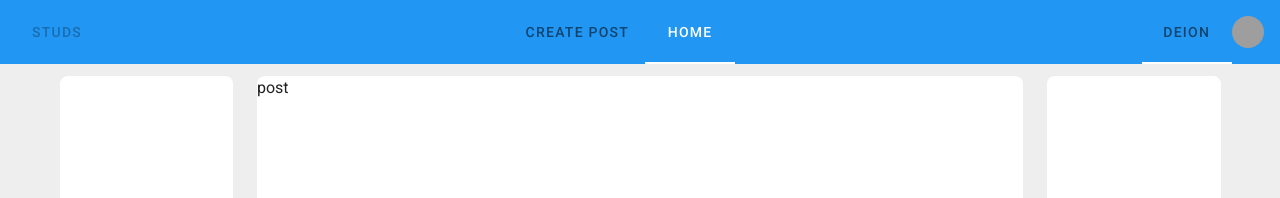
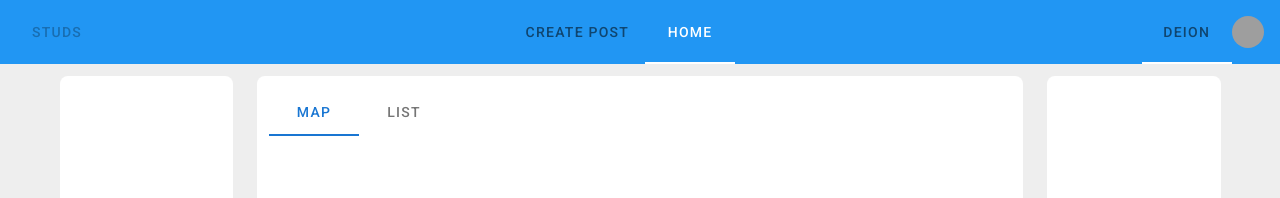
Before and after one commit to Studs-App/stud-client, a Vue app: page /home in a window 1280 px wide. Shown: the top 198 px of the page. Built offline with nearby package versions, Linux system fonts and the light colour scheme.

Commit message:
create map and list option

```diff
--- /dev/null
+++ b/src/components/Map.vue
@@ -0,0 +1,36 @@
+<template>
+   <v-row>
+        <v-tabs centered>
+            <v-tab v-for="(option, index) in options" :key="index" :to=option.path>
+                {{option.name}}
+            </v-tab>
+        </v-tabs>
+   </v-row>
+
+</template>
+
+<script lang="ts">
+import Vue from "vue";
+
+export default Vue.extend({
+
+    data: () => ({
+    options: [
+      {
+        name: "",
+        path: ""
+      },
+      {
+        name: "Map",
+        path: "/map"
+      },
+      {
+          name: "List",
+          path: "/list"
+      }
+    ]
+  })
+});
+</script>
+
+<style></style>
--- a/src/router/routerIndex.ts
+++ b/src/router/routerIndex.ts
@@ -2,6 +2,7 @@ import Vue from "vue";
 import VueRouter, { RouteConfig } from "vue-router";
 import Home from "../views/Home.vue";
 import Profile from "../views/Profile.vue";
+import { compile, component } from 'vue/types/umd';
 
 
 Vue.use(VueRouter);
@@ -10,7 +11,21 @@ const routes: Array<RouteConfig> = [
   {
     path: "/home",
     name: "Home",
-    component: Home
+    component: Home,
+    children: [
+      {
+        path: "/map",
+        name: "Map",
+        component: () =>
+          import(/* webpackChunkName: "Map" */ "@/components/Map.vue")
+      },
+      {
+        path: "/list",
+        name: "List",
+        component: () =>
+          import(/* webpackChunkName: "List" */ "@/components/List.vue")
+      }
+    ]
   },
   {
     path: "/profile",
--- a/src/views/Home.vue
+++ b/src/views/Home.vue
@@ -1,12 +1,31 @@
 <template>
-  <div>
-    post
-  </div>
+  <v-container>
+    <v-tabs >
+        <v-tab v-for="(option, index) in options" :key="index" :to=option.path>
+            {{option.name}}
+        </v-tab>
+    </v-tabs>
+  </v-container>
 </template>
 
-<script>
-export default {};
+<script lang="ts">
+import Vue from "vue";
+
+export default Vue.extend({
+
+    data: () => ({
+    options: [
+      {
+        name: "Map",
+        path: "/home"
+      },
+      {
+        name: "List",
+        path: "/list"
+      }
+    ]
+  })
+});
 </script>
 
-<style>
-</style>
+<style></style>
```
Also changed, not shown: src/components/List.vue (added).
